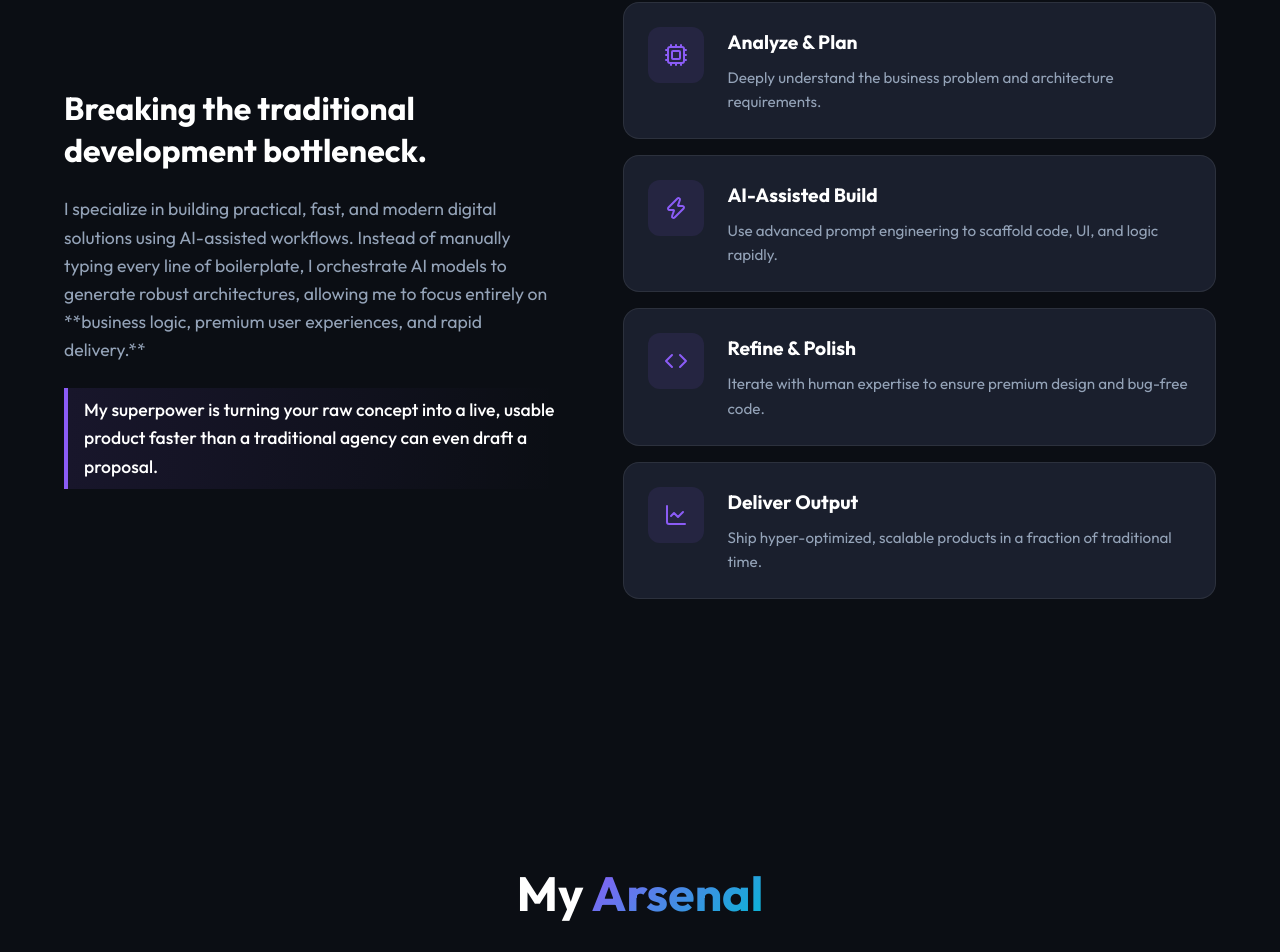
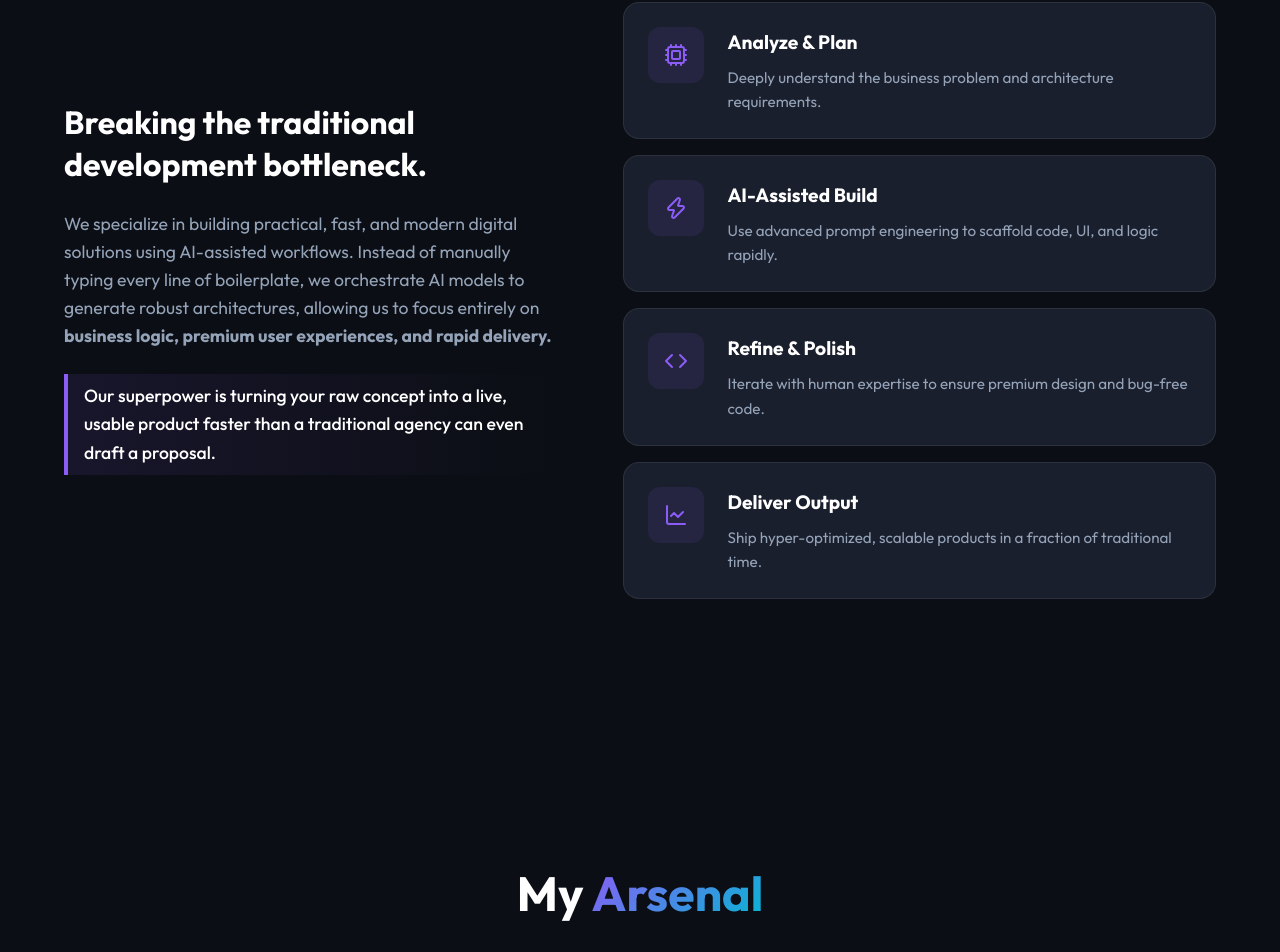
Before and after one commit to suriya055/portfoilo, a React (Vite) app: page / in a window 1280 px wide. Shown: the part 1051-2003 px from the top of the page. Built offline with nearby package versions, Linux system fonts and the light colour scheme.

Commit message:
fix: about section text and bold formatting

```diff
--- a/src/components/About.jsx
+++ b/src/components/About.jsx
@@ -37,10 +37,10 @@ const About = () => {
           <div className="about-text">
             <h3>Breaking the traditional development bottleneck.</h3>
             <p>
-              I specialize in building practical, fast, and modern digital solutions using AI-assisted workflows. Instead of manually typing every line of boilerplate, I orchestrate AI models to generate robust architectures, allowing me to focus entirely on **business logic, premium user experiences, and rapid delivery.**
+              We specialize in building practical, fast, and modern digital solutions using AI-assisted workflows. Instead of manually typing every line of boilerplate, we orchestrate AI models to generate robust architectures, allowing us to focus entirely on <strong>business logic, premium user experiences, and rapid delivery.</strong>
             </p>
             <p className="highlight-text">
-              My superpower is turning your raw concept into a live, usable product faster than a traditional agency can even draft a proposal.
+              Our superpower is turning your raw concept into a live, usable product faster than a traditional agency can even draft a proposal.
             </p>
           </div>
 
```
